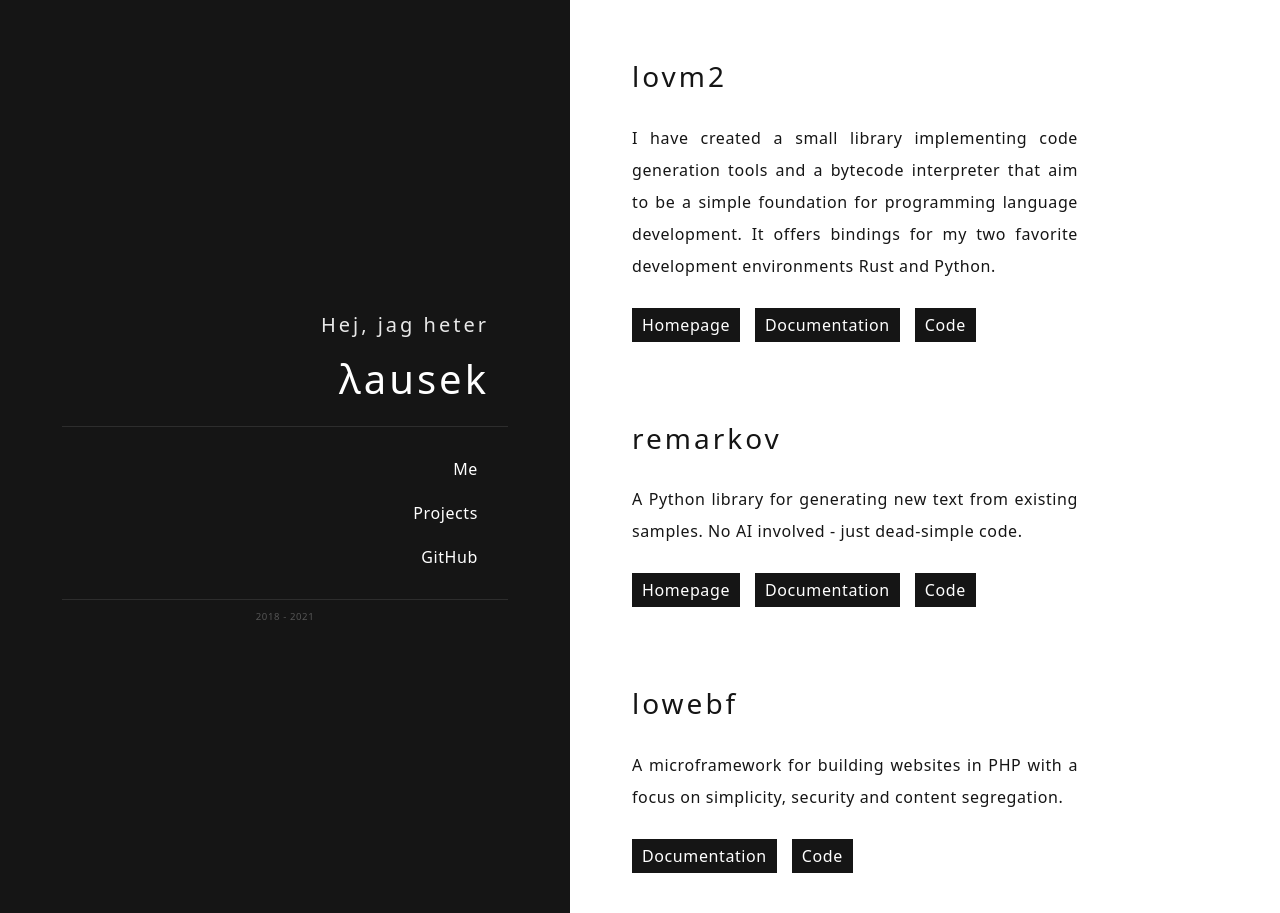
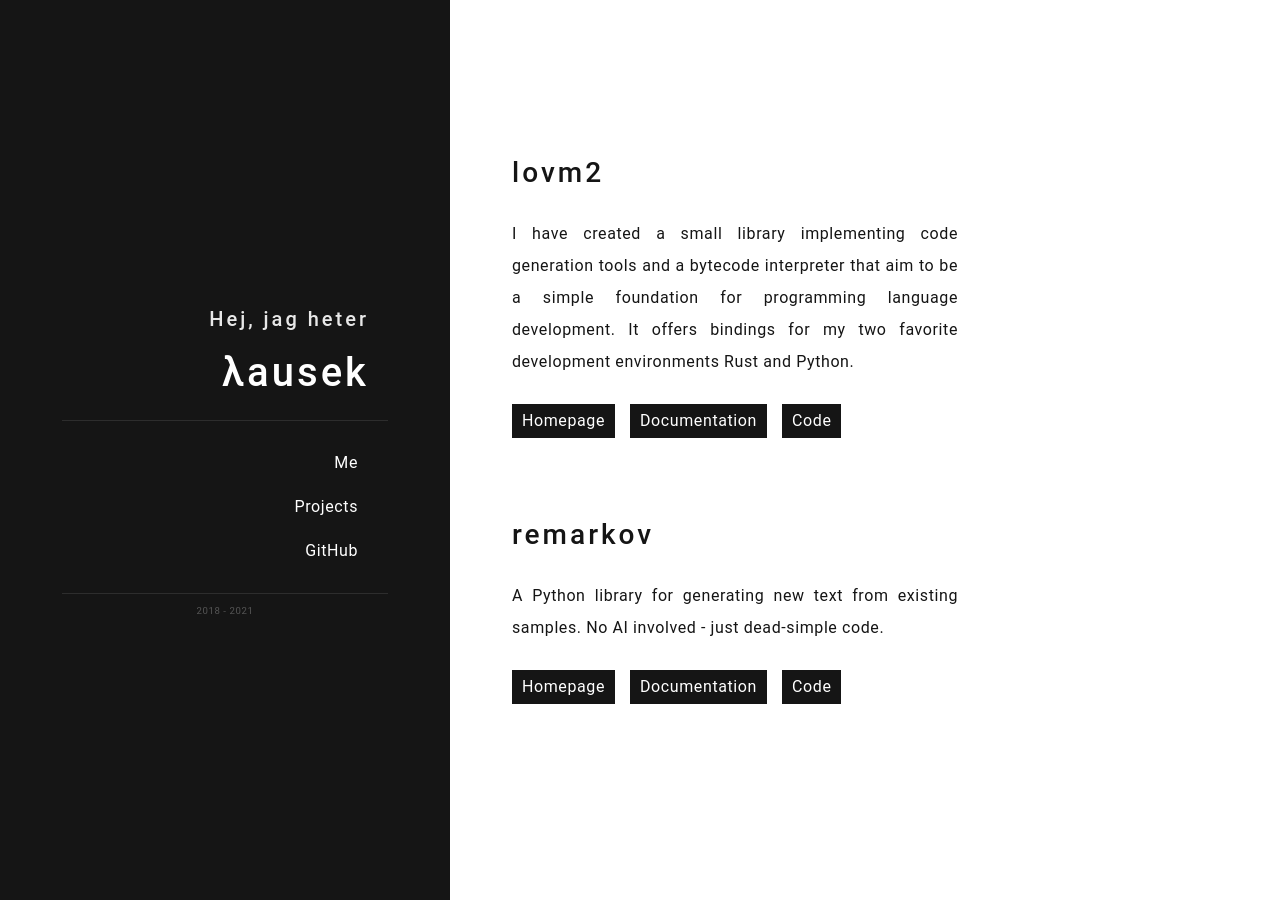
Before and after one commit to lausek/lausek.github.io, a Jekyll site: the page built from projects.md, in a window 1280 px wide. Built offline with Jekyll 4.4.1, drawn with Linux system fonts in a browser that asks for light colours; our own code applies the rules of GitHub Pages for plain Markdown files.

Commit message:
improve left side scaling

```diff
--- a/css/minimal.scss
+++ b/css/minimal.scss
@@ -25,6 +25,7 @@ body,
 #main-content,
 #left,
 #right {
+    font-family: Roboto, Arial, Helvetica, sans-serif;
     min-height: 100vh;
 }
 
@@ -109,6 +110,7 @@ body {
     #left {
         color: $white;
         background-color: $black;
+        max-width: 450px;
     }
 
     #right {
@@ -168,6 +170,11 @@ body {
 }
 
 @media only screen and (max-width: 767.98px) {
+    #left {
+        width: 100%;
+        max-width: unset !important;
+    }
+
     #right {
         min-width: 90vw;
         width: 100%;
--- a/projects.md
+++ b/projects.md
@@ -27,6 +27,7 @@ No AI involved - just dead-simple code.
 
 <div class="project-separator"></div>
 
+<!--
 ### lowebf
 
 A microframework for building websites in PHP with a focus on simplicity, security and content segregation.
@@ -35,3 +36,4 @@ A microframework for building websites in PHP with a focus on simplicity, securi
     <span class="project-link"><a href="https://lausek.eu/lowebf/">Documentation</a></span>
     <span class="project-link"><a href="https://github.com/lausek/lowebf">Code</a></span>
 </div>
+-->
```
